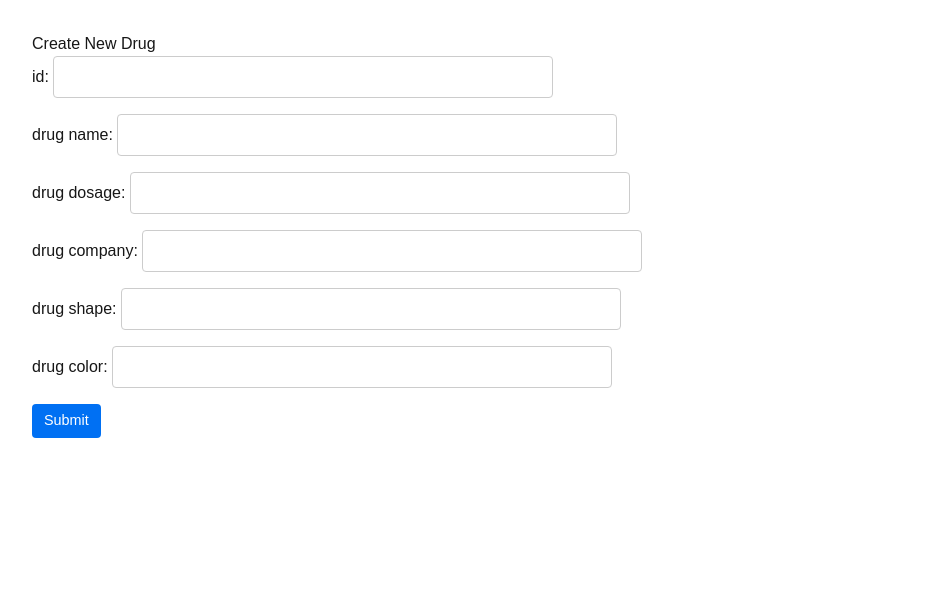
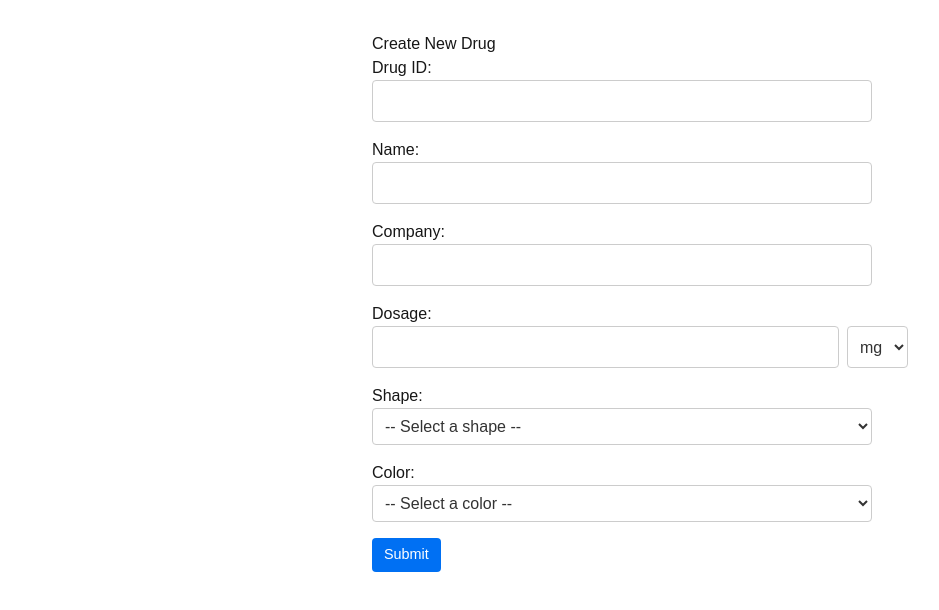
Before and after one commit to Tashyjj/drug-application, a Next.js app: page /admin/create in a window 1280 px wide. Shown: the top 610 px of the page, without its empty margins (0-939 px from the left). Built offline with nearby package versions, Linux system fonts and the light colour scheme.

Commit message:
form changes, validation updates

```diff
--- a/app/admin/create/page.js
+++ b/app/admin/create/page.js
@@ -13,14 +13,43 @@ export default function CreateDrugPage() {
         drug_company: '',
         drug_shape: '',
         drug_color: '',
+        drug_unit: 'mg',
     });
+
+
+    const [errors, setErrors] = useState([]);
 
     const handleChange = (e) => {
         setForm({ ...form, [e.target.name]: e.target.value });
     };
 
+    const validate = () => {
+        const errs = [];
+
+        if (form.drug_name.length < 3 || form.drug_name.length > 30) {
+            errs.push('Drug name must be between 3 and 30 characters in length');
+        }
+
+        const dosage = parseInt(form.drug_dosage);
+        if (isNaN(dosage) || dosage < 10 || dosage > 1000) {
+            errs.push('Drug dosage must be a number between 10 and 1000');
+        }
+
+        if (!/^[a-zA-Z\s]+$/.test(form.drug_company)) {
+            errs.push('Drug company name must only contain letters and spaces');
+        }
+
+        return errs;
+    };
+
     const handleSubmit = async (e)=> {
         e.preventDefault();
+
+        const validationErrors = validate();
+            if (validationErrors.length > 0) {
+                setErrors(validationErrors);
+                return;
+            }
 
         await fetch('http://localhost:4000/drugs', {
         method: 'POST',
@@ -31,13 +60,30 @@ export default function CreateDrugPage() {
         router.push('/admin');
     };
 
+    const labels = {
+        id: 'Drug ID',
+        drug_name: 'Name',
+        drug_dosage: 'Dosage',
+        drug_company: 'Company',
+        drug_shape: 'Shape',
+        drug_color: 'Color'
+    };
+
     return (
-        <div style={{ padding: '2rem' }}>
+        <div style={{ padding: '2rem', maxWidth: '600px', margin: '0 auto' }}>
             <h1>Create New Drug</h1>
+
+            {errors.length > 0 && (
+                <ul style={{ color: 'red' }}>
+                    {errors.map((err, idx) => <li key={idx}>{err}</li>)}
+                </ul>
+            )}
+
             <form onSubmit={handleSubmit}>
-                {['id', 'drug_name', 'drug_dosage', 'drug_company', 'drug_shape', 'drug_color'].map((field) => (
+
+            {['id', 'drug_name', 'drug_company'].map((field) => (
                 <div key={field} style={{ marginBottom: '1rem' }}>
-                    <label>{field.replace('_', ' ')}: </label>
+                    <label>{labels[field]}:</label>
                     <input
                         type="text"
                         name={field}
@@ -55,6 +101,97 @@ export default function CreateDrugPage() {
                     />
                 </div>
                 ))}
+
+                <div style={{ marginBottom: '1rem' }}>
+                    <label>Dosage:</label><br />
+                    <div style={{ display: 'flex', gap: '0.5rem' }}>
+                        <input
+                        type="number"
+                        name="drug_dosage"
+                        value={form.drug_dosage}
+                        onChange={handleChange}
+                        required
+                        style={{
+                            flex: 1,
+                            backgroundColor: 'white',
+                            color: '#333',
+                            padding: '0.5rem',
+                            border: '1px solid #ccc',
+                            borderRadius: '4px'
+                        }}
+                        />
+                        <select
+                        name="drug_unit"
+                        value={form.drug_unit}
+                        onChange={handleChange}
+                        style={{
+                            padding: '0.5rem',
+                            border: '1px solid #ccc',
+                            borderRadius: '4px',
+                            backgroundColor: 'white',
+                            color: '#333'
+                        }}
+                        >
+                        <option value="mg">mg</option>
+                        <option value="g">g</option>
+                        </select>
+                    </div>
+                </div>
+
+
+                <div style={{ marginBottom: '1rem' }}>
+                    <label>Shape:</label><br />
+                    <select
+                        name="drug_shape"
+                        value={form.drug_shape}
+                        onChange={handleChange}
+                        required
+                        style={{
+                        width: '500px',
+                        padding: '0.5rem',
+                        border: '1px solid #ccc',
+                        borderRadius: '4px',
+                        backgroundColor: 'white',
+                        color: '#333'
+                        }}
+                    >
+                        <option value="">-- Select a shape --</option>
+                        <option value="circular">Circular</option>
+                        <option value="rectangular">Rectangular</option>
+                        <option value="oval">Oval</option>
+                        <option value="tab">Tab</option>
+                        <option value="suppository">Suppository</option>
+                    </select>
+                </div>
+
+                <div style={{ marginBottom: '1rem' }}>
+                    <label>Color:</label><br />
+                    <select
+                        name="drug_color"
+                        value={form.drug_color}
+                        onChange={handleChange}
+                        required
+                        style={{
+                        width: '500px',
+                        padding: '0.5rem',
+                        border: '1px solid #ccc',
+                        borderRadius: '4px',
+                        backgroundColor: 'white',
+                        color: '#333'
+                        }}
+                    >
+                        <option value="">-- Select a color --</option>
+                        <option value="white">White</option>
+                        <option value="red">Red</option>
+                        <option value="blue">Blue</option>
+                        <option value="orange">Orange</option>
+                        <option value="yellow">Yellow</option>
+                        <option value="green">Green</option>
+                        <option value="purple">Purple</option>
+                    </select>
+                </div>
+
+
                 <button type="submit">Submit</button>
             </form>
         </div>
--- a/app/admin/page.js
+++ b/app/admin/page.js
@@ -55,7 +55,7 @@ export default async function AdminPage() {
                     <tr key={drug.id}>
                     <td style={{ padding: '8px', whiteSpace: 'nowrap' }}>{drug.id}</td>
                     <td style={{ padding: '8px', whiteSpace: 'nowrap', maxWidth: '120px' }}>{drug.drug_name}</td>
-                    <td style={{ padding: '8px', whiteSpace: 'nowrap' }}>{drug.drug_dosage}</td>
+                    <td style={{ padding: '8px', whiteSpace: 'nowrap' }}>{drug.drug_dosage} {drug.drug_unit}</td>
                     <td style={{ padding: '8px', whiteSpace: 'nowrap' }}>{drug.drug_company}</td>
                     <td style={{ padding: '8px', whiteSpace: 'nowrap' }}>{drug.drug_shape}</td>
                     <td style={{ padding: '8px', whiteSpace: 'nowrap' }}>{drug.drug_color}</td>
--- a/db.json
+++ b/db.json
@@ -1,20 +1,31 @@
 {
   "drugs": [
     {
-      "id": "b2",
-      "drug_name": "CalmTab",
-      "drug_dosage": 500,
-      "drug_company": "MediZennn",
-      "drug_shape": "round",
-      "drug_color": "white"
+      "id": "a1",
+      "drug_name": "PainAway",
+      "drug_dosage": 4,
+      "drug_company": "HealthCorp",
+      "drug_shape": "circular",
+      "drug_color": "orange",
+      "drug_unit": "mg"
     },
     {
-      "id": "c3",
-      "drug_name": "PainAway",
-      "drug_dosage": 1,
-      "drug_company": "HealthCorp",
-      "drug_shape": "Square",
-      "drug_color": "blue"
+      "id": "b2",
+      "drug_name": "Me",
+      "drug_dosage": 12,
+      "drug_company": "FixAll777",
+      "drug_shape": "rectangular",
+      "drug_color": "orange",
+      "drug_unit": "mg"
+    },
+    {
+      "id": "d4",
+      "drug_name": "medd",
+      "drug_dosage": 78,
+      "drug_company": "hello ee",
+      "drug_shape": "rectangular",
+      "drug_color": "red",
+      "drug_unit": "mg"
     }
   ]
 }
```
